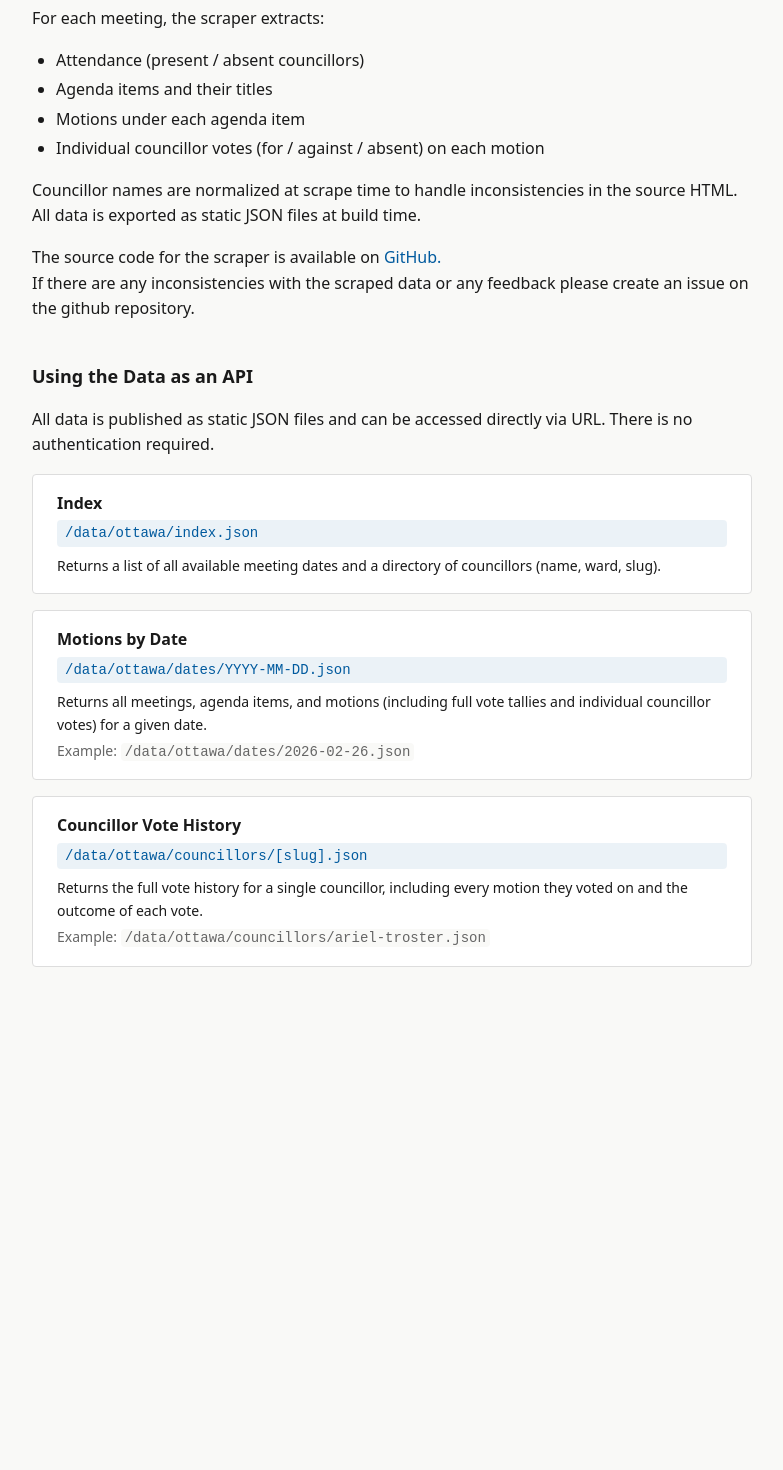
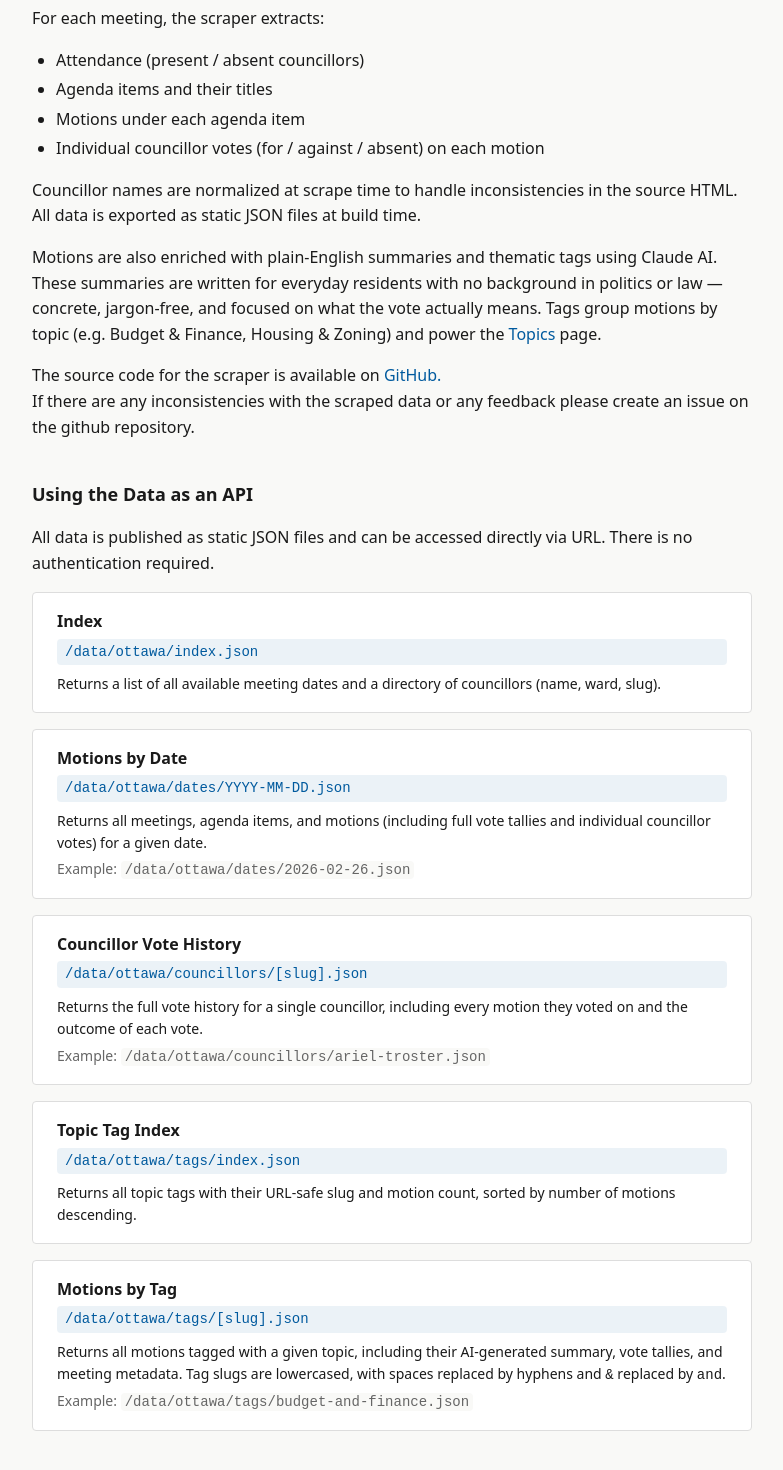
Before and after one commit to sonalranjit/ottawacitycouncilvotingrecords, a React (Vite) app in the folder frontend/: page /#/ottawa/about in a window 1280 px wide. Shown: the part 454-1924 px from the top of the page, without its empty margins (152-935 px from the left). Before the commit the page ends 1461 px from the top, so only its background shows below. Built offline with nearby package versions, Linux system fonts and the light colour scheme.

Commit message:
Update motion card to have summary title and update about page (#16)

```diff
--- a/frontend/src/components/MotionCard.module.scss
+++ b/frontend/src/components/MotionCard.module.scss
@@ -183,10 +183,25 @@
 }
 
 .summary {
+  display: flex;
+  flex-direction: column;
+  gap: $spacing-xs;
+}
+
+.summaryLabel {
+  font-size: 0.75rem;
+  font-weight: 700;
+  text-transform: uppercase;
+  letter-spacing: 0.05em;
+  color: $color-text-muted;
+  font-style: italic;
+}
+
+.summaryText {
   font-size: $font-size-sm;
   line-height: 1.5;
+  margin: 0;
   color: $color-text-primary;
-  margin: 0;
   font-style: italic;
 }
 
--- a/frontend/src/components/MotionCard.tsx
+++ b/frontend/src/components/MotionCard.tsx
@@ -36,7 +36,10 @@ export default function MotionCard({ motion, attachments, highlightCouncillor }:
       )}
 
       {motion.summary && (
-        <p className={styles.summary}>{motion.summary}</p>
+        <div className={styles.summary}>
+          <span className={styles.summaryLabel}>Summary</span>
+          <p className={styles.summaryText}>{motion.summary}</p>
+        </div>
       )}
 
       <div className={`${styles.motionText} ${expanded ? styles.expanded : ''}`}>
--- a/frontend/src/pages/About.tsx
+++ b/frontend/src/pages/About.tsx
@@ -37,6 +37,13 @@ export default function About() {
         <p>
           Councillor names are normalized at scrape time to handle inconsistencies
           in the source HTML. All data is exported as static JSON files at build time.
+        </p>
+        <p>
+          Motions are also enriched with plain-English summaries and thematic tags using Claude AI.
+          These summaries are written for everyday residents with no background in politics or law —
+          concrete, jargon-free, and focused on what the vote actually means. Tags group motions
+          by topic (e.g. Budget &amp; Finance, Housing &amp; Zoning) and power the{' '}
+          <a href="/ottawa/tags">Topics</a> page.
         </p>
         <p>
           The source code for the scraper is available on{' '}
@@ -88,6 +95,28 @@ export default function About() {
             Example: <code>/data/ottawa/councillors/ariel-troster.json</code>
           </p>
         </div>
+
+        <div className={styles.endpoint}>
+          <h3 className={styles.endpointTitle}>Topic Tag Index</h3>
+          <code className={styles.url}>/data/ottawa/tags/index.json</code>
+          <p className={styles.endpointDesc}>
+            Returns all topic tags with their URL-safe slug and motion count, sorted by
+            number of motions descending.
+          </p>
+        </div>
+
+        <div className={styles.endpoint}>
+          <h3 className={styles.endpointTitle}>Motions by Tag</h3>
+          <code className={styles.url}>/data/ottawa/tags/[slug].json</code>
+          <p className={styles.endpointDesc}>
+            Returns all motions tagged with a given topic, including their AI-generated
+            summary, vote tallies, and meeting metadata. Tag slugs are lowercased, with
+            spaces replaced by hyphens and <code>&amp;</code> replaced by <code>and</code>.
+          </p>
+          <p className={styles.endpointExample}>
+            Example: <code>/data/ottawa/tags/budget-and-finance.json</code>
+          </p>
+        </div>
       </section>
     </div>
   );
```
Also changed, not shown: 1 other file (tests, documents, lock files or other folders).
